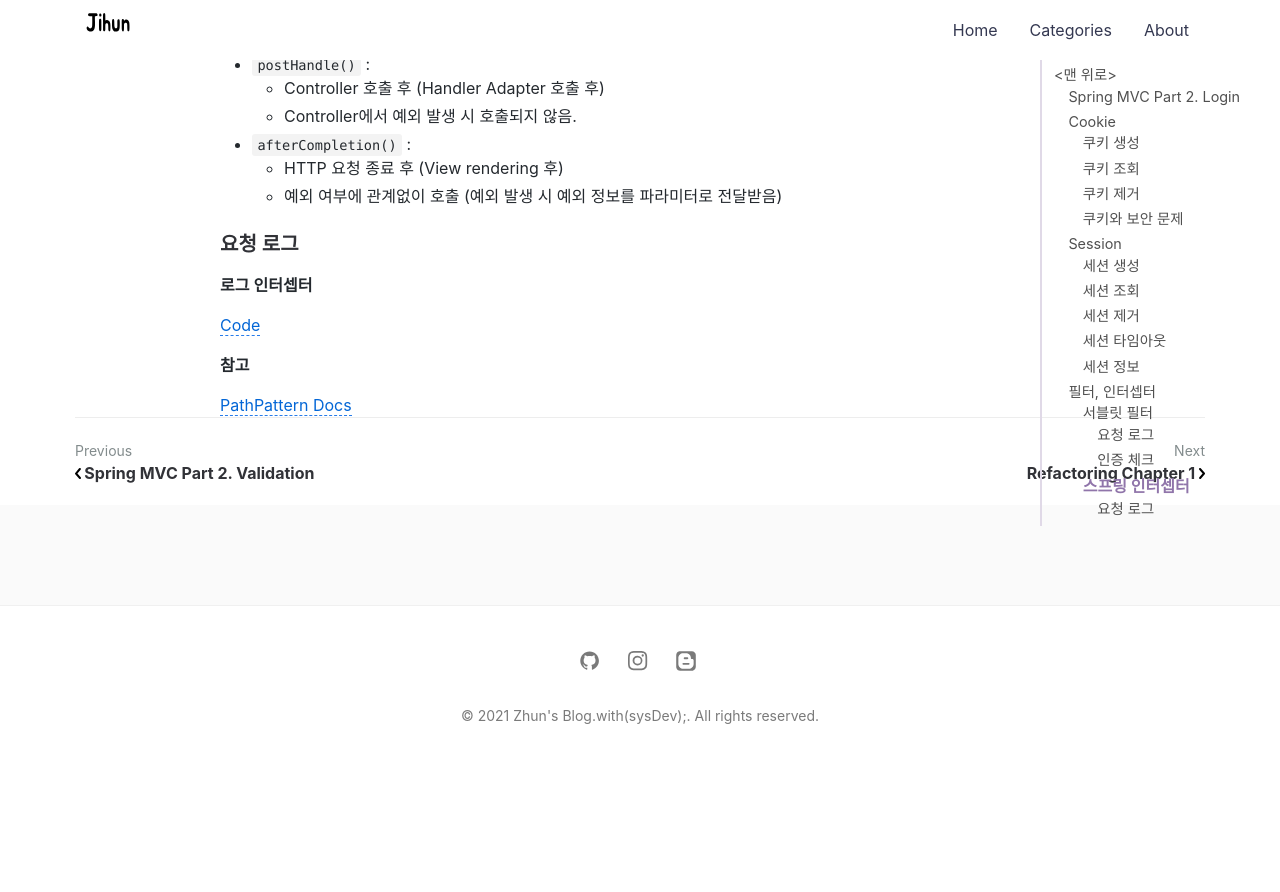
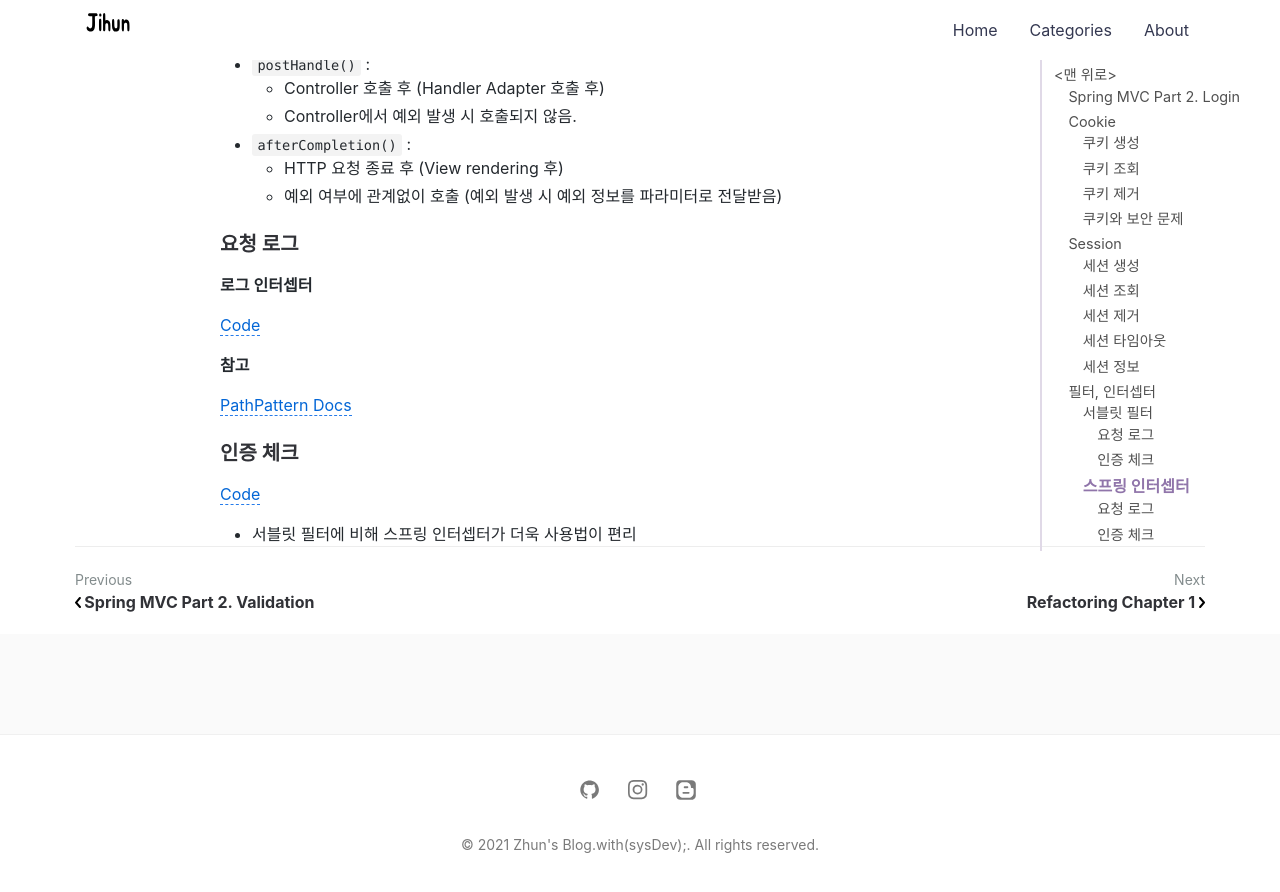
Before and after one commit to jihunparkme/jihunparkme.github.io, a Jekyll site: the page built from _posts/2021-10-13-Spring-MVC-Part2-Login.md, in a window 1280 px wide and 900 px high, scrolled down 7094 px. Shown: the top 892 px of the window. Built offline with Jekyll 4.4.1, drawn with Linux system fonts in a browser that asks for light colours; comment, search, counter and statistics services are not loaded; before the commit the page ends 7865 px from its top, so only the background shows below that.

Commit message:
[로그인 처리2 - 필터, 인터셉터] 스프링 인터셉터 - 인증 체크

```diff
--- a/_posts/2021-10-13-Spring-MVC-Part2-Login.md
+++ b/_posts/2021-10-13-Spring-MVC-Part2-Login.md
@@ -328,3 +328,9 @@ public interface HandlerInterceptor {
 **참고**
 
 [PathPattern Docs](https://docs.spring.io/spring-framework/docs/current/javadoc-api/org/springframework/web/util/pattern/PathPattern.html)
+
+### 인증 체크
+
+[Code](https://github.com/jihunparkme/Inflearn_Spring_MVC_Part-2/commit/7fc7ecec6ae9167352f2d14894216037d96c8c7e)
+
+- 서블릿 필터에 비해 스프링 인터셉터가 더욱 사용법이 편리
```
